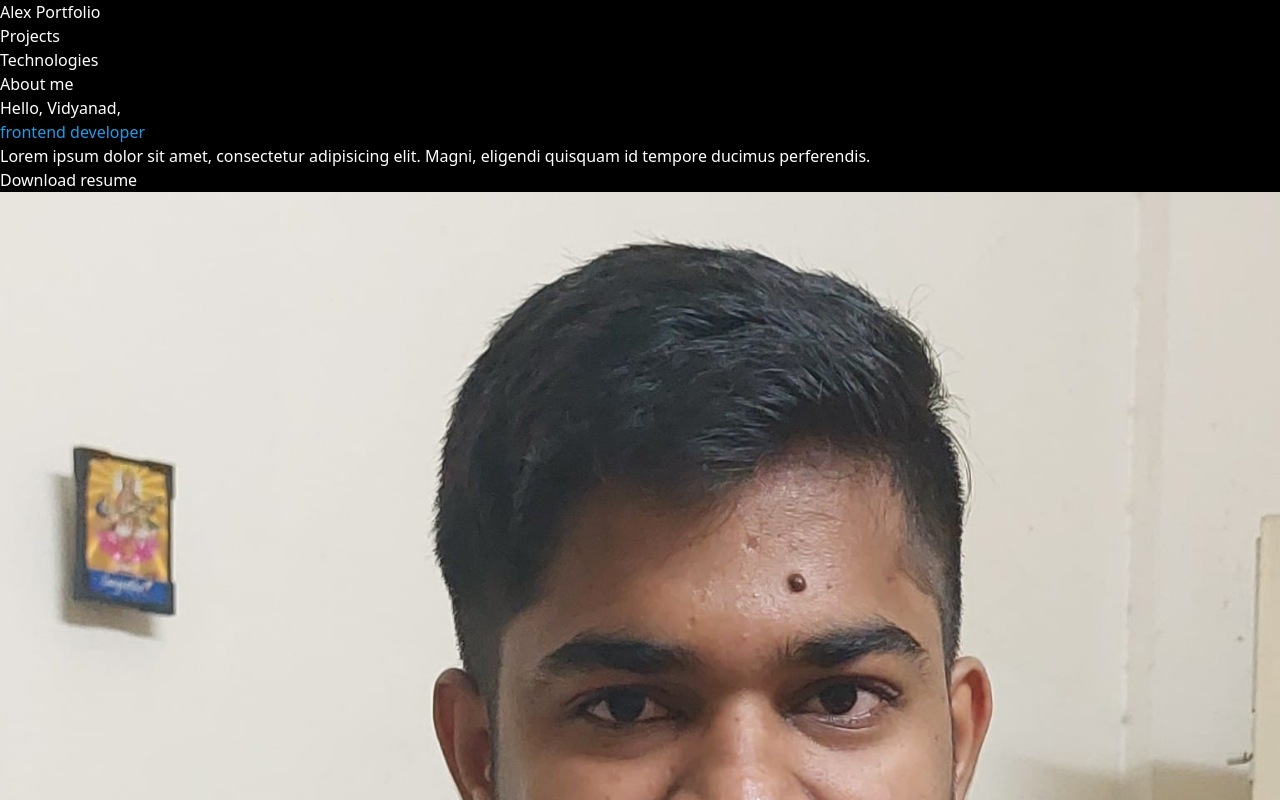
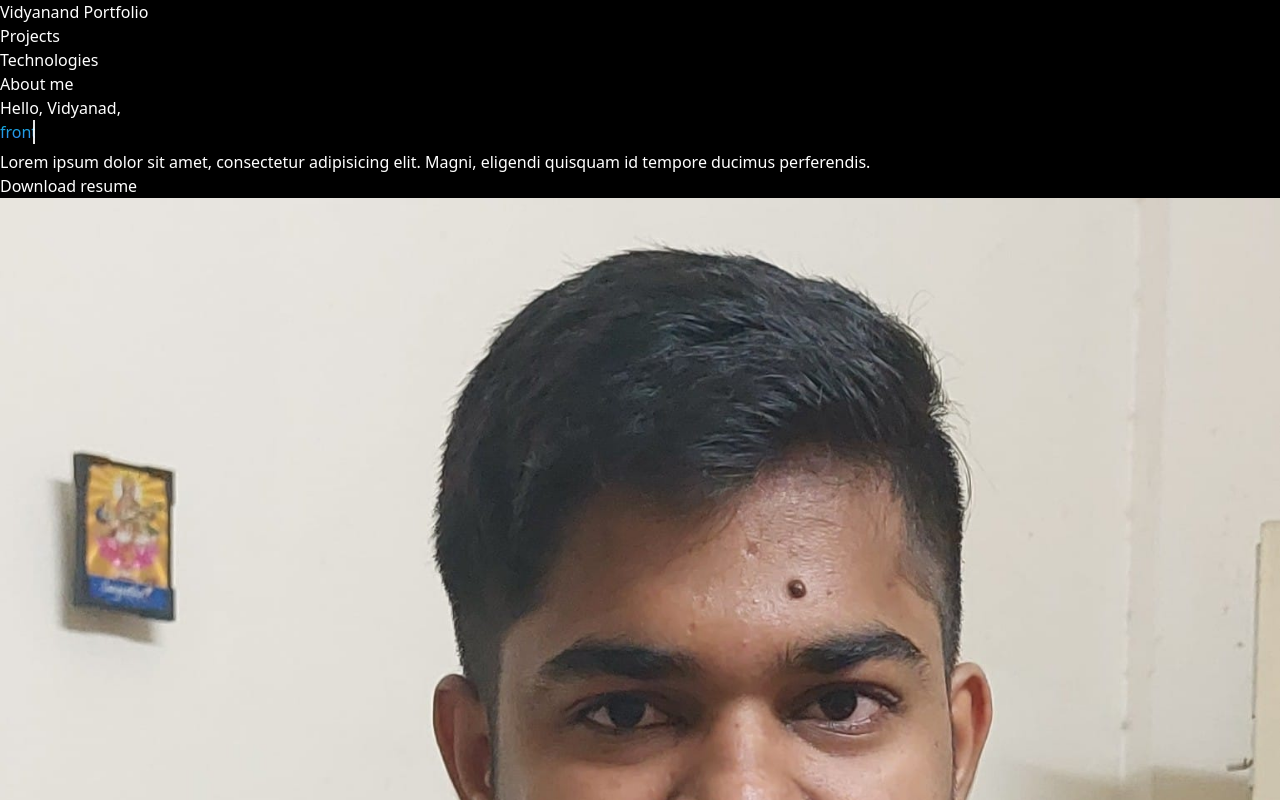
Before and after one commit to vidyanandk/portfolio_web, a React (Vite) app: page / in a window 1280 px wide. Shown: the top 800 px of the page. Built offline with nearby package versions, Linux system fonts and the light colour scheme.

Commit message:
Update styling and content in App.css and App.jsx

```diff
--- a/src/App.css
+++ b/src/App.css
@@ -1,9 +1,35 @@
-body{
-  background-color:#000 ;
-  color:#fff;
+html {
+  scroll-behavior: smooth;
 }
 
-.gradiant-text{
+body {
+  background-color: #000;
+  color: #fff;
+}
+
+.gradiant-text {
   -webkit-background-clip: text;
   @apply bg-gradient-to-t from-blue-500 to-cyan-500 text-transparent;
+  overflow: hidden;
+  border-right: 2px solid #fff;
+  animation: typing-text steps(40) 3s infinite, blink ease 0.3s infinite;
+  text-wrap: nowrap;
+  display: inline-block;
+  width: max-content;
+  width: 0;
 }
+
+@keyframes typing-text {
+  from {
+      width: 0%;
+  }
+  to {
+      width: 350px;
+  }
+}
+
+@keyframes typing-text {
+  to {
+      border-color: transparent;
+  }
+}
--- a/src/App.jsx
+++ b/src/App.jsx
@@ -34,7 +34,7 @@ function App() {
         <div className="container m-auto px-4 py-6 max-w-4xl bg-black">
           <div className="flex flex-col gap-4 sm:flex-row justify-between items-center">
             <div>
-              <h1 className="font-bold text-2xl">Alex Portfolio</h1>
+              <h1 className="font-bold text-2xl">Vidyanand Portfolio</h1>
             </div>
             <div>
               <ul className="flex gap-4">
```
